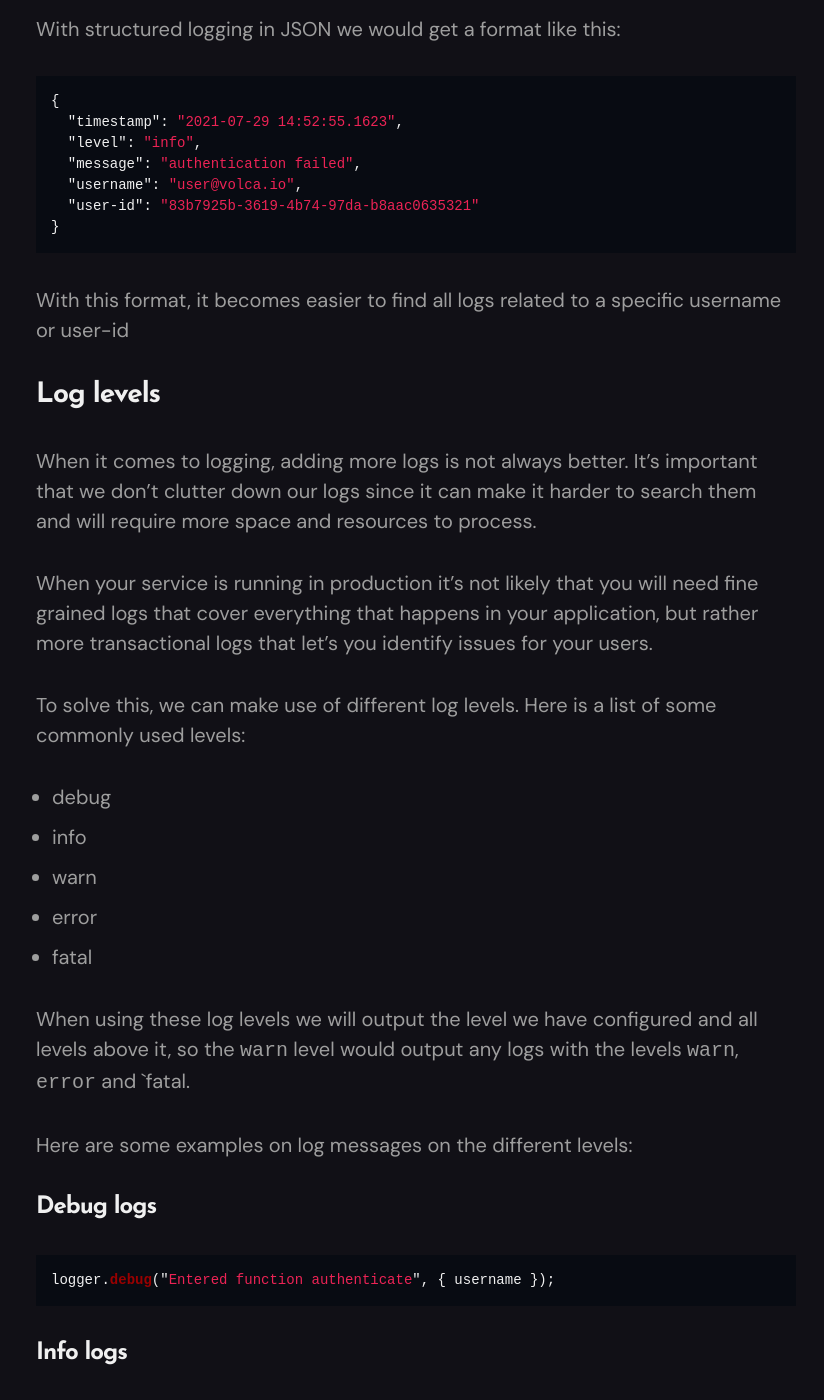
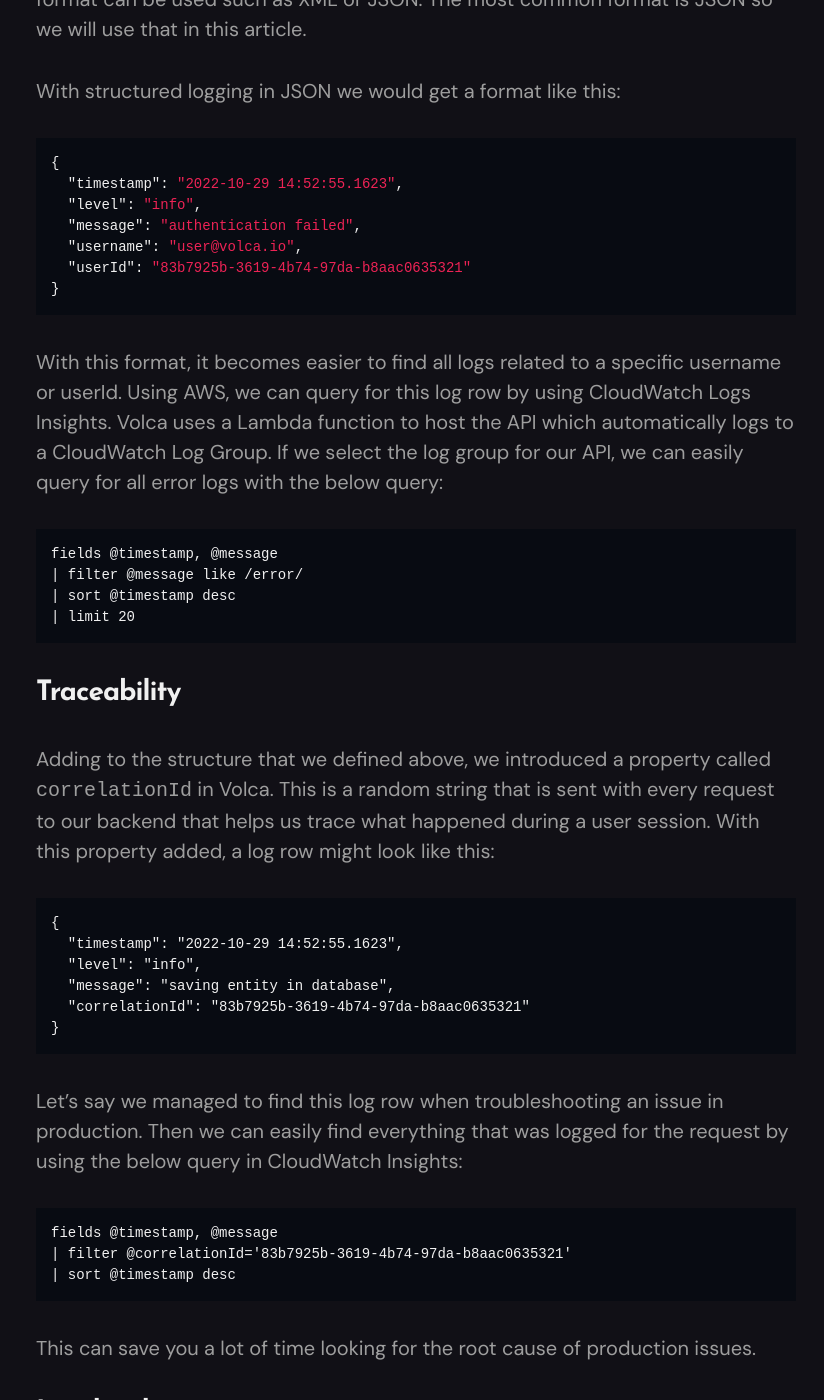
Before and after one commit to volca-io/volca-io.github.io, a Jekyll site: the page built from _pages/logging.md, in a window 1280 px wide and 1400 px high, scrolled down 2143 px. Shown: the whole window, without its empty margins (224-1048 px from the left). Built offline with Jekyll 4.4.1, drawn with Linux system fonts in a browser that asks for light colours; nearby versions of some CDN libraries; some of the changed text lies outside the part shown.

Commit message:
Update logging.md

````diff
--- a/_pages/logging.md
+++ b/_pages/logging.md
@@ -6,25 +6,28 @@
 permalink: /logging/
 ---
 
-Volca is a SaaS template that provides support for structured logging out of the box. Leverage Volca to avoid building your own logging solution and get your product to market faster. Check out the demo [here](https://app.demo.volca.io).
+Volca is a SaaS boilerplate template that provides support for best practice logging out of the box. Leverage Volca to avoid building your own logging solution and get your product to market faster. Check out the demo [here](https://app.demo.volca.io).
 
 In this article, we will go through how we set up logging for Volca and how you can do the same to get the most out of your logging.
 
-## What we want to achieve
-
-While logging might sound like the most boring thing ever to implement, it is critical to be able to debug your SaaS application and fix bugs before too many users are affected. In the early stages of building your SaaS, keeping your few customers happy is very important to spread the word and get testimonials to post on your site. Here are the key reasons you need to get logging right in a SaaS product:
-
-- Enables monitoring of issues in your product
-- Debugging issues in your code
-- Providing customer support
-
-## Debugging
+## Why do we need logging?
 
 Imagine you deploy your application to production, everything is going well with your new start-up, but then one of your customers tells you that he is getting some errors while using your product. How do we find out what went wrong?
 
 It's easy to output some logs from your service. But how do we make sure that you are able to find the information you need in your logs? And how do we make sure that we are not generating too many logs?
 
-## Structured logging
+## What we want to achieve
+
+While logging might sound like the most boring thing ever to implement, it is critical to be able to debug your SaaS application and fix bugs before too many users are affected. In the early stages of building your SaaS, keeping your few customers happy is very important to spread the word and get testimonials to post on your site. Here are the key things that you need to get logging right in a SaaS product:
+
+- Structure
+- Traceability
+- Log levels
+
+
+Below, we deep dive into each section.
+
+## Structure
 
 The most basic logs is just simply text strings appended line after line and might look like this:
 
@@ -43,21 +46,51 @@
 
 ```json
 {
-  "timestamp": "2021-07-29 14:52:55.1623",
+  "timestamp": "2022-10-29 14:52:55.1623",
   "level": "info",
   "message": "authentication failed",
   "username": "user@volca.io",
-  "user-id": "83b7925b-3619-4b74-97da-b8aac0635321"
+  "userId": "83b7925b-3619-4b74-97da-b8aac0635321"
 }
 ```
 
-With this format, it becomes easier to find all logs related to a specific username or user-id
+With this format, it becomes easier to find all logs related to a specific username or userId. Using AWS, we can query for this log row by using CloudWatch Logs Insights. Volca uses a Lambda function to host the API which automatically logs to a CloudWatch Log Group. If we select the log group for our API, we can easily query for all error logs with the below query:
+
+```
+fields @timestamp, @message
+| filter @message like /error/
+| sort @timestamp desc
+| limit 20
+```
+
+## Traceability
+
+Adding to the structure that we defined above, we introduced a property called `correlationId` in Volca. This is a random string that is sent with every request to our backend that helps us trace what happened during a user session. With this property added, a log row might look like this:
+
+```
+{
+  "timestamp": "2022-10-29 14:52:55.1623",
+  "level": "info",
+  "message": "saving entity in database",
+  "correlationId": "83b7925b-3619-4b74-97da-b8aac0635321"
+}
+```
+
+Let's say we managed to find this log row when troubleshooting an issue in production. Then we can easily find everything that was logged for the request by using the below query in CloudWatch Insights:
+
+```
+fields @timestamp, @message
+| filter @correlationId='83b7925b-3619-4b74-97da-b8aac0635321'
+| sort @timestamp desc
+```
+
+This can save you a lot of time looking for the root cause of production issues.
 
 ## Log levels
 
-When it comes to logging, adding more logs is not always better. It's important that we don't clutter down our logs since it can make it harder to search them and will require more space and resources to process.
+When it comes to logging, adding more logs is not always better. It's important that we don't clutter our logs since it can make it harder to search them and will require more space and resources to process. If you are using AWS, CloudWatch can actually be one of the largest hidden costs since you pay for every gigabyte of log data stored.
 
-When your service is running in production it's not likely that you will need fine grained logs that cover everything that happens in your application, but rather more transactional logs that let's you identify issues for your users.
+When your service is running in production, it is not likely that you will need fine grained logs that cover everything that happens in your application. Instead, we can use logging that tells us only the really important things. Note that using all of these log levels might be too much when you are just starting out. Our recommendation is to start small with 2-3 log levels of your choosing.
 
 To solve this, we can make use of different log levels. Here is a list of some commonly used levels:
 
@@ -121,7 +154,33 @@
 export logger
 ```
 
-Alright, but what if we want different logging levels in different environments? Let's introduce an environment variable for defining different log levels and let it fallback to `info`.
+Next, let's add the `correlationId` property mentioned in the previous section. You can generate this as you wish, in our case we generate a UUID that we attach to each request.
+
+```
+// src/utils/logger.ts
+
+import winston from 'winston';
+
+const addCorrelationId = winston.format(info => {
+  info.correlationId = getCorrelationId();
+  return info;
+});
+
+
+const logger = winston.createLogger({
+  level: 'info',
+  format: winston.format.combine(
+    addCorrelationId(),
+    winston.format.json()
+  ),
+  transports: [new winston.transports.Console()],
+});
+
+export logger
+
+```
+
+Alright, but what if we want different logging levels in different environments? Let's introduce an environment variable for defining different log levels and let it fallback to `info`. This means we can easily change the log level without redeploying our application if needed.
 
 ```ts
 // src/utils/logger.ts
````
Also changed, not shown: other parts of _pages/logging.md (+2 -2 lines).
